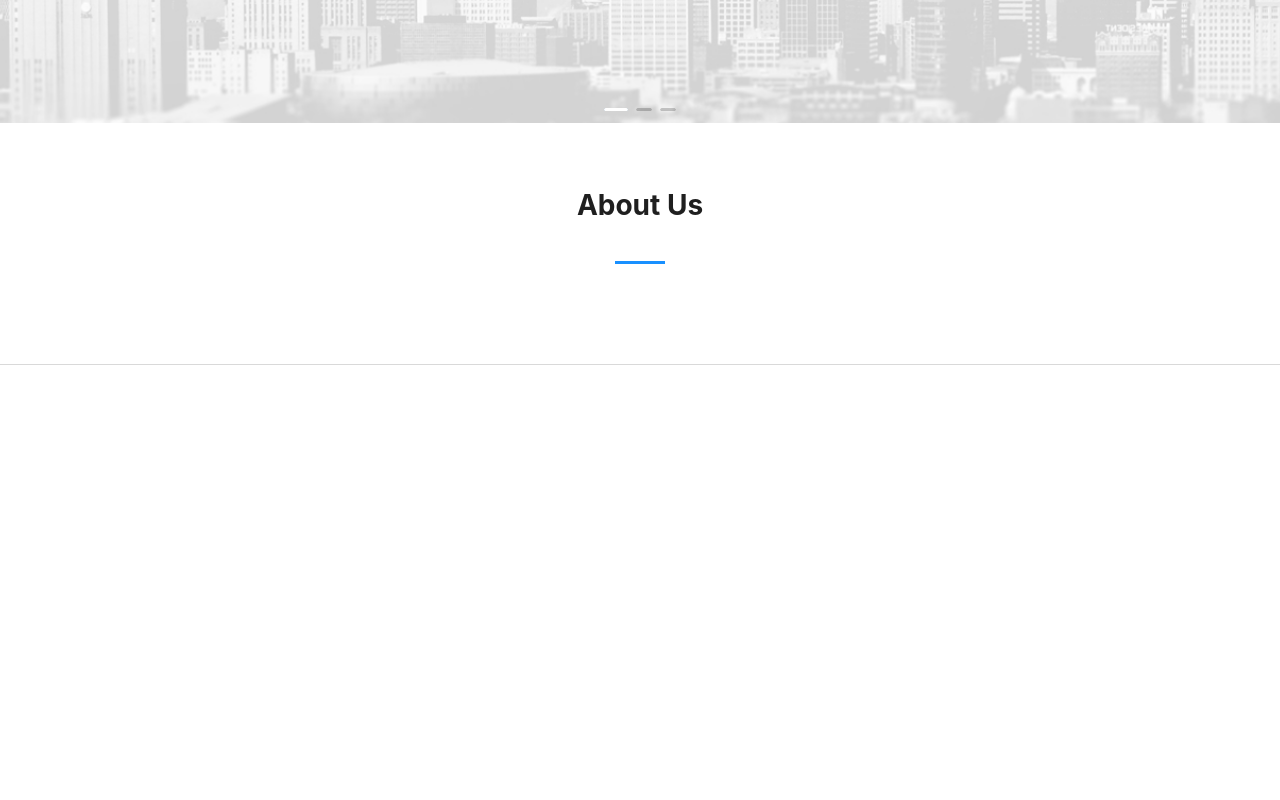
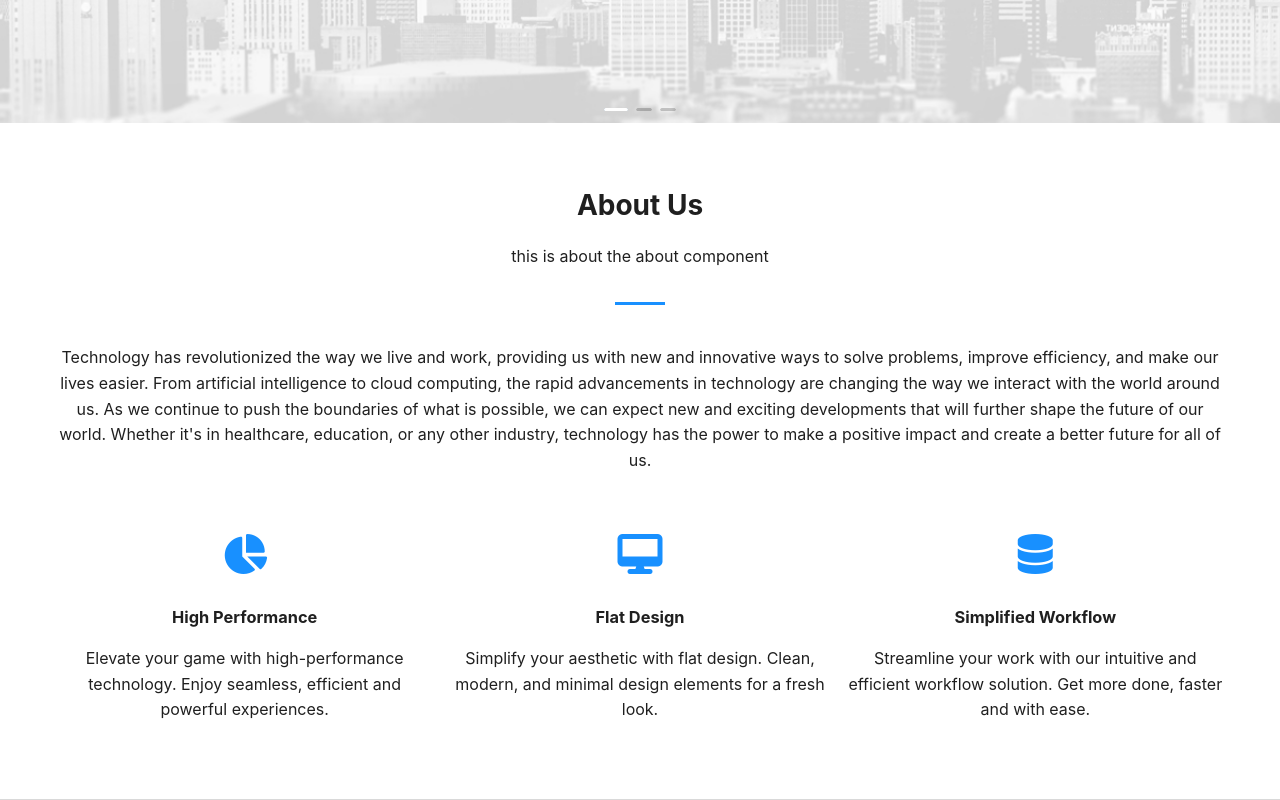
Before and after one commit to sairamchow5555/tech, a React (Create React App) app: page / in a window 1280 px wide. Shown: the part 677-1477 px from the top of the page. Before the commit the page ends 1042 px from the top, so only its background shows below. Built offline with nearby package versions, Linux system fonts and the light colour scheme.

Commit message:
about component

```diff
--- a/src/components/home/about.js
+++ b/src/components/home/about.js
@@ -1,19 +1,56 @@
-import React from 'react'
+import React from 'react';
+import { Col, Row } from 'antd';
+
+const items = [
+  {
+    key: '1',
+    icon: <i className="fas fa-chart-pie"></i>,
+    title: 'High Performance',
+    content: 'Elevate your game with high-performance technology. Enjoy seamless, efficient and powerful experiences.',
+  },
+  {
+    key: '2',
+    icon: <i className="fas fa-desktop"></i>,
+    title: 'Flat Design',
+    content: 'Simplify your aesthetic with flat design. Clean, modern, and minimal design elements for a fresh look.',
+  },
+  {
+    key: '3',
+    icon: <i className="fas fa-database"></i>,
+    title: 'Simplified Workflow',
+    content: 'Streamline your work with our intuitive and efficient workflow solution. Get more done, faster and with ease.',
+  },
+]
 
 function AppAbout(){
   return (
-    <div className="block">
-        <div className="container-fliud">
+    <div className="block aboutBlock">
+        <div className="container-fluid">
             <div className="titleHolder">
                 <h2>About Us</h2>
-                <p></p>
+                <p>this is about the about component</p>
             </div>
             <div className="contentHolder">
-                <p></p>
+                <p>Technology has revolutionized the way we live and work, providing us with new and innovative ways to solve problems, improve efficiency, and make our lives easier. From artificial intelligence to cloud computing, the rapid advancements in technology are changing the way we interact with the world around us. As we continue to push the boundaries of what is possible, we can expect new and exciting developments that will further shape the future of our world. Whether it's in healthcare, education, or any other industry, technology has the power to make a positive impact and create a better future for all of us.</p>
             </div>
+            <Row gutter={[16, 16]}>
+              {items.map(item => {
+                return(
+                  <Col md={{ span:8 }}  key={item.key}>
+                    <div className="content">
+                      <div className="icon">
+                        {item.icon}
+                      </div>
+                      <h3>{item.title}</h3>
+                      <p>{item.content}</p>
+                    </div>
+                  </Col>
+                );
+              })}
+            </Row>
         </div>
     </div>
-  )
+  );
 }
 
 export default AppAbout;
```
